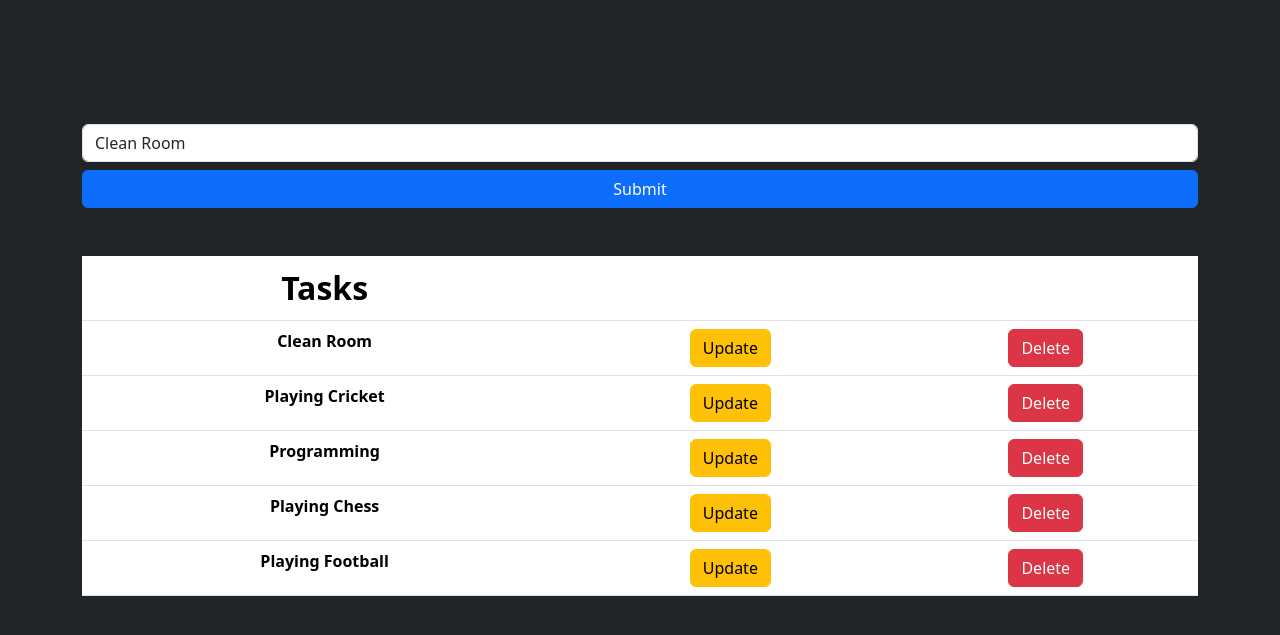
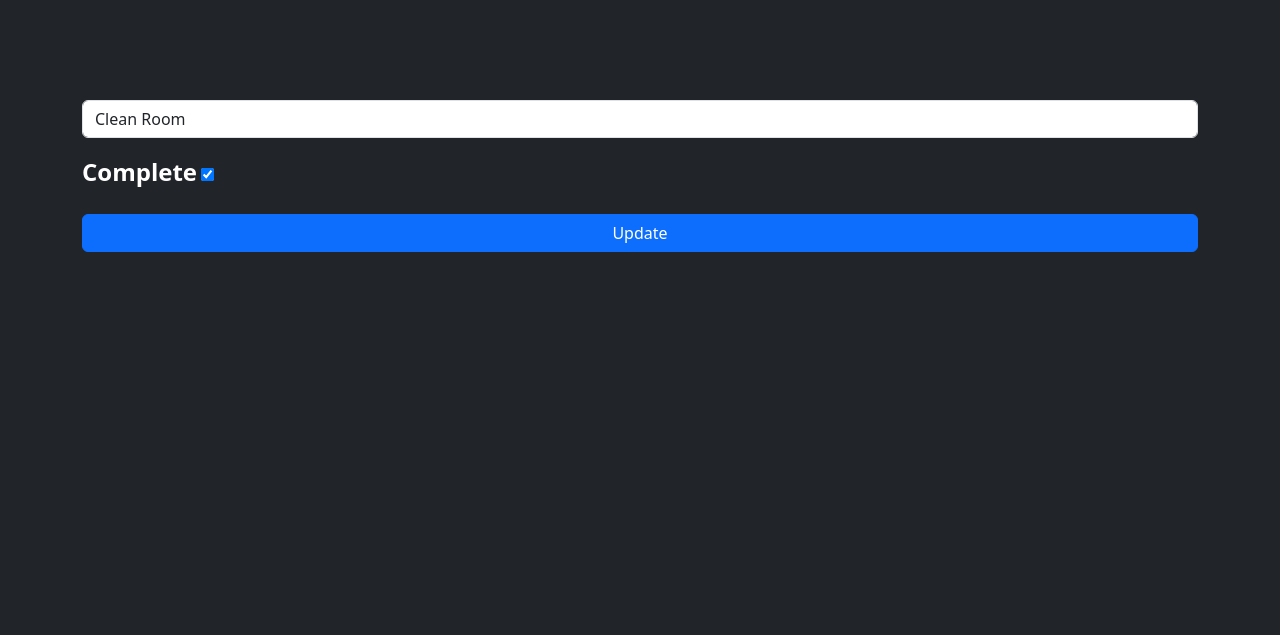
Before and after one commit to Asad474/ToDoList-App, a Django app: page /updatetask/1/ in a window 1280 px wide. Shown: the top 635 px of the page. Run offline with Django 4.2, Linux system fonts and the light colour scheme; data comes from the database, SQL or seed files in the repository; both versions use the stored data as it was after the commit.

Commit message:
TodoApp (Updated)

```diff
--- a/ToDoApp/forms.py
+++ b/ToDoApp/forms.py
@@ -6,5 +6,5 @@ class TaskForm(ModelForm):
         model = Task
         fields = '__all__'
         widgets = {
-            'task' : TextInput(attrs={'class' : 'form-control' , 'placeholder' : 'Add new task...'})
+            'task' : TextInput(attrs={'class' : 'form-control' , 'placeholder' : 'Add new task...'}),
         }
--- a/ToDoApp/models.py
+++ b/ToDoApp/models.py
@@ -4,6 +4,7 @@ from django.contrib.auth.models import AbstractUser
 # Create your models here.
 class Task(models.Model):
     task = models.TextField(unique=True)
+    complete = models.BooleanField(default=False)
     created = models.DateTimeField(auto_now_add=True)
     updated = models.DateTimeField(auto_now=True)
 
--- a/ToDoApp/templates/ToDoApp/home.html
+++ b/ToDoApp/templates/ToDoApp/home.html
@@ -4,11 +4,14 @@
     <div class="input-task">
         <form action="" method="post">
             {%csrf_token%}
-            {{form}}
+            {{form.task}}
             <div class="d-grid">
                 <button class="btn btn-md btn-primary mt-2" type="Submit" id="button-addon2">Submit</button>
             </div>
         </form>
+    </div>
+
+    <div class="alert-messages">
     </div>
 
     <table class="table text-white text-center mt-5">
@@ -17,14 +20,23 @@
                 <th scope="col">Tasks</th>
                 <th scope="col"></th>
                 <th scope="col"></th>
+                <th scope="col"></th>
+                <th scope="col"></th>
             </tr>
         </thead>
         <tbody class="fw-bold">
             {% for t in tasks %}
                 <tr>
-                    <td>{{t.task}}</td>
+                    {% if t.complete %}
+                        <td><strike>{{t.task}} (Updated)</strike></td>
+
+                    {%else%}
+                        <td><span>{{t.task}}</span></td>
+
+                    {% endif %}
+                    <td>{{t.updated}}</td>
                     <td><a class="btn btn-warning" href="{% url 'updatetask' t.id %}">Update</a></td>
-                    <td><a class="btn btn-danger" href="{% url 'deletetask' t.id %}">Delete</a></td>
+                    <td><a class="btn btn-danger" href="{% url 'deletetask' t.id %}" id="delete-task">Delete</a></td>
                 </tr>
             {% endfor %}
         </tbody>
--- /dev/null
+++ b/ToDoApp/templates/ToDoApp/update.html
@@ -0,0 +1,15 @@
+{% extends 'main.html' %}
+
+{% block content %}
+    <div class="input-task">
+        <form action="" method="post">
+            {%csrf_token%}
+            {{form.task}}
+            <label class="text-white my-3 fs-4 fw-bold">{{form.complete.label}}</label>
+            {{form.complete}}
+            <div class="d-grid">
+                <button class="btn btn-md btn-primary mt-2" type="Submit" id="button-addon2">Update</button>
+            </div>
+        </form>
+    </div>
+{% endblock %}
--- a/ToDoApp/views.py
+++ b/ToDoApp/views.py
@@ -19,7 +19,6 @@ def home(request):
 
 def updatetask(request,pk):
     task = Task.objects.get(id = pk)
-    tasks = Task.objects.all()
     form = TaskForm(instance=task)
 
     if request.method == 'POST':
@@ -28,8 +27,8 @@ def updatetask(request,pk):
             form.save()
             return redirect('home')
 
-    context = {'tasks':tasks , 'form':form}
-    return render(request, 'ToDoApp/home.html', context)
+    context = {'form':form}
+    return render(request, 'ToDoApp/update.html', context)
 
 
 def deletetask(request,pk):
--- a/static/css/home.css
+++ b/static/css/home.css
@@ -1,3 +1,8 @@
 .input-task{
     margin-top: 100px;
 }
+
+.alert-messages{
+    content-visibility: hidden;
+    background-color: firebrick;
+}
--- /dev/null
+++ b/static/javascript/todoapp.js
@@ -0,0 +1 @@
+let delete_task = document.querySelector('#delete-task')
--- a/templates/main.html
+++ b/templates/main.html
@@ -1,5 +1,5 @@
 <!DOCTYPE html>
-{%load static%}
+{% load static %}
 
 <html lang="en">
 <head>
@@ -7,14 +7,17 @@
     <meta http-equiv="X-UA-Compatible" content="IE=edge">
     <meta name="viewport" content="width=device-width, initial-scale=1.0">
     <link href="https://cdn.jsdelivr.net/npm/bootstrap@5.3.0-alpha1/dist/css/bootstrap.min.css" rel="stylesheet" integrity="sha384-GLhlTQ8iRABdZLl6O3oVMWSktQOp6b7In1Zl3/Jr59b6EGGoI1aFkw7cmDA6j6gD" crossorigin="anonymous">
-    <link rel="stylesheet" href="{%static 'css/home.css'%}">
+    <link rel="stylesheet" href="{% static 'css/home.css' %}">
     <title>ToDoApp</title>
 </head>
+
 
 <body class="bg-dark">
     <div class="container">
         {% block content %}
         {% endblock %}
     </div>
+
+    <script src="{% static 'javascript/todoapp.js' %}"></script>
 </body>
 </html>
```
Also changed, not shown: ToDoApp/migrations/0002_task_complete.py (added), db.sqlite3.
